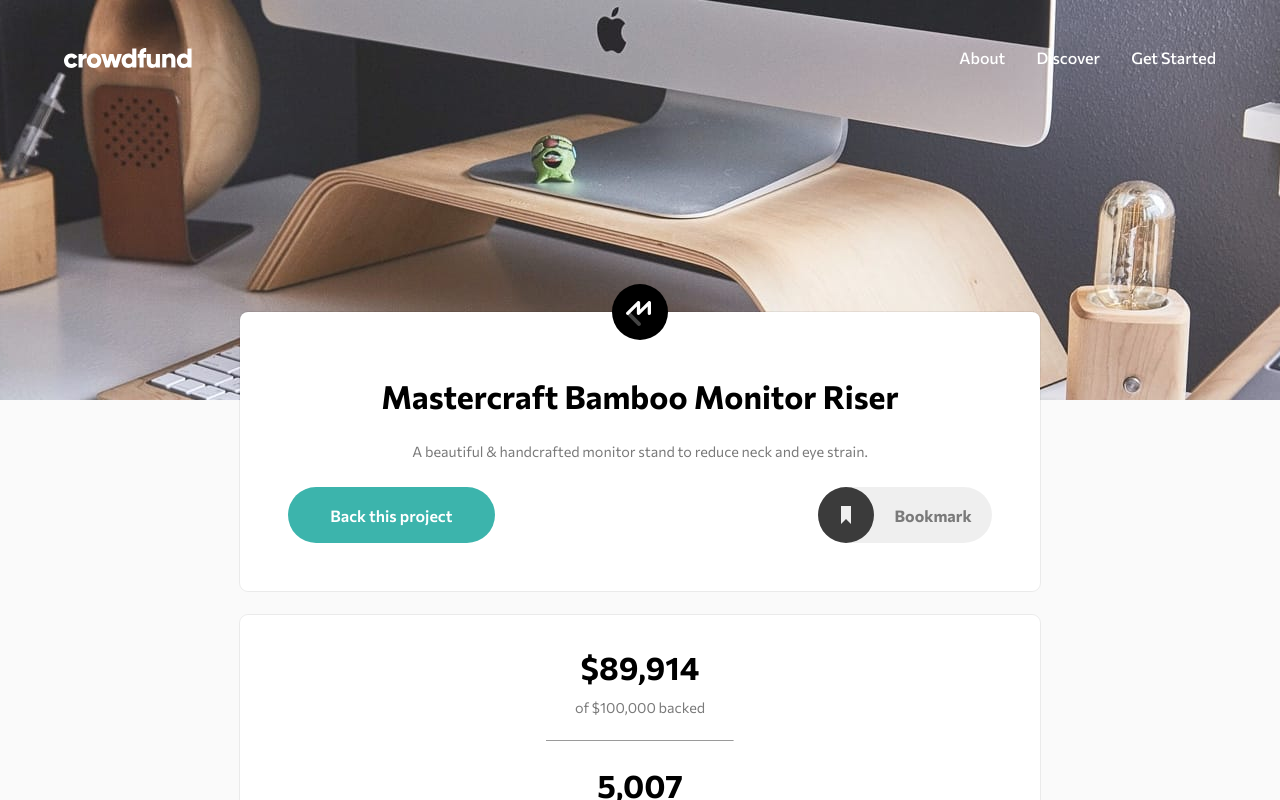
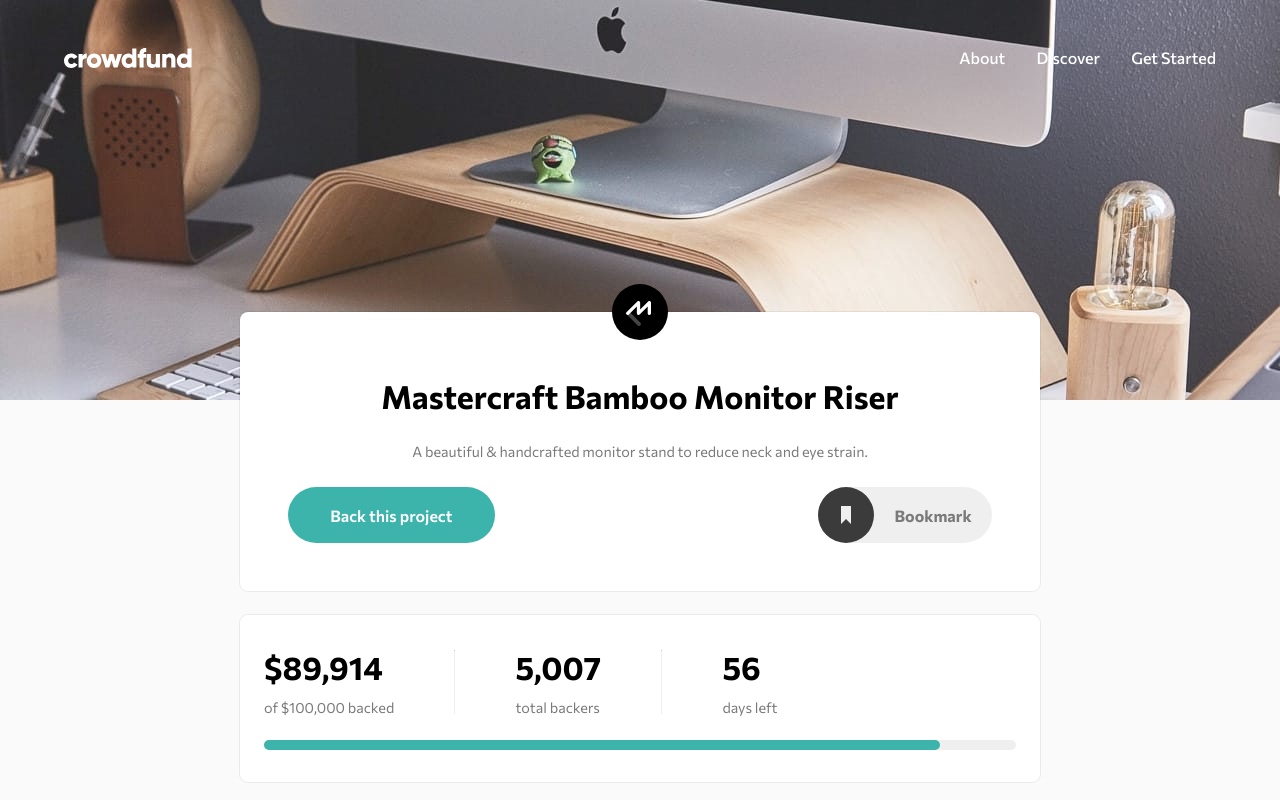
Before and after one commit to sahand-masoleh/fem-24-crowdfunding-product-page, a Svelte app: page / in a window 1280 px wide. Shown: the top 800 px of the page. Built offline with nearby package versions, Linux system fonts and the light colour scheme.

Commit message:
stats: desktop

```diff
--- a/src/styles/Stats.scss
+++ b/src/styles/Stats.scss
@@ -12,10 +12,19 @@
 	text-align: center;
 	gap: 1.5rem;
 
+	@media screen and (min-width: 480px) {
+		flex-flow: row wrap;
+		column-gap: 8%;
+	}
+
 	&__container {
 		display: flex;
 		flex-direction: column;
 		gap: 1ch;
+
+		@media screen and (min-width: 480px) {
+			align-items: flex-start;
+		}
 	}
 
 	&__num {
@@ -33,6 +42,11 @@
 		border-bottom: none;
 		border-left: none;
 		color: #00000040;
+
+		@media screen and (min-width: 480px) {
+			height: 4rem;
+			width: 1px;
+		}
 	}
 
 	&__bar {
@@ -41,6 +55,10 @@
 		background-color: #00000010;
 		border-radius: 50px;
 		position: relative;
+
+		@media screen and (min-width: 480px) {
+			flex-basis: fill;
+		}
 
 		&::after {
 			position: absolute;
```
